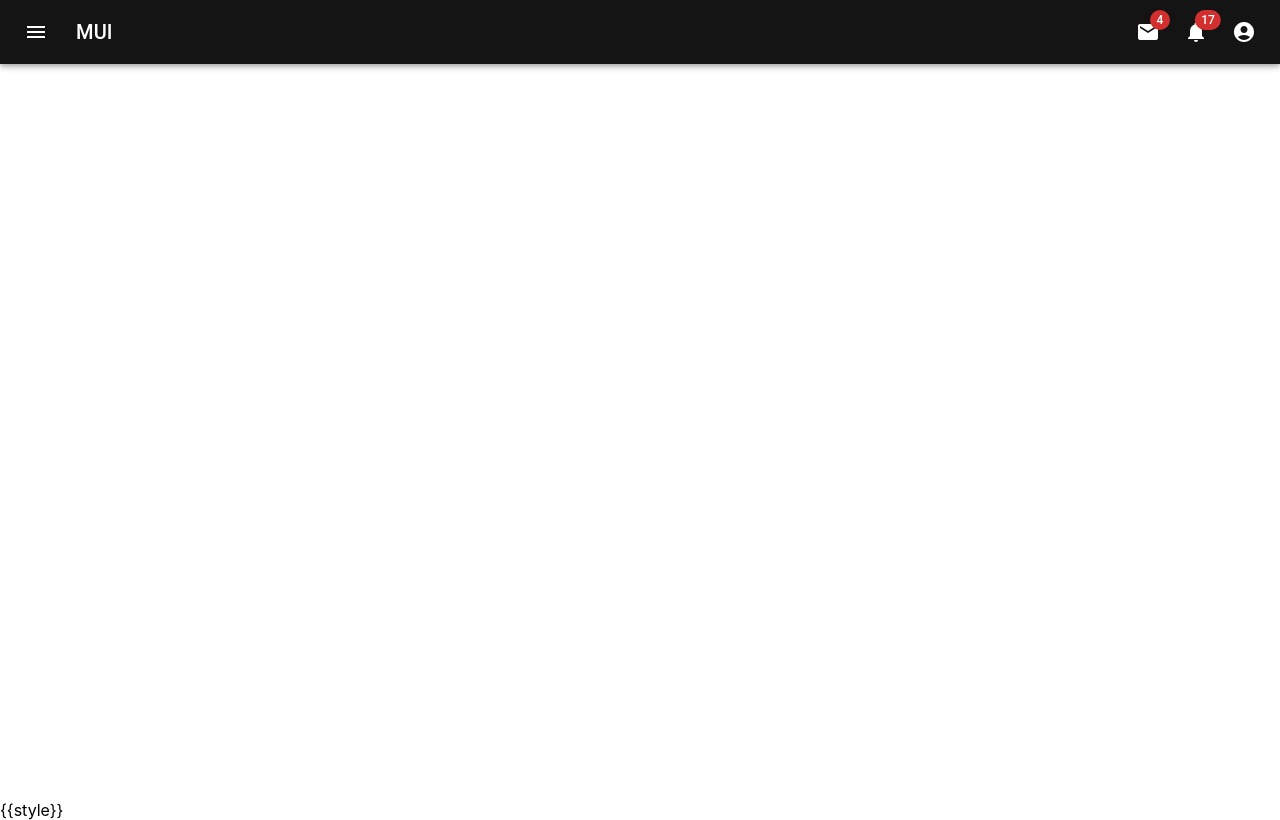
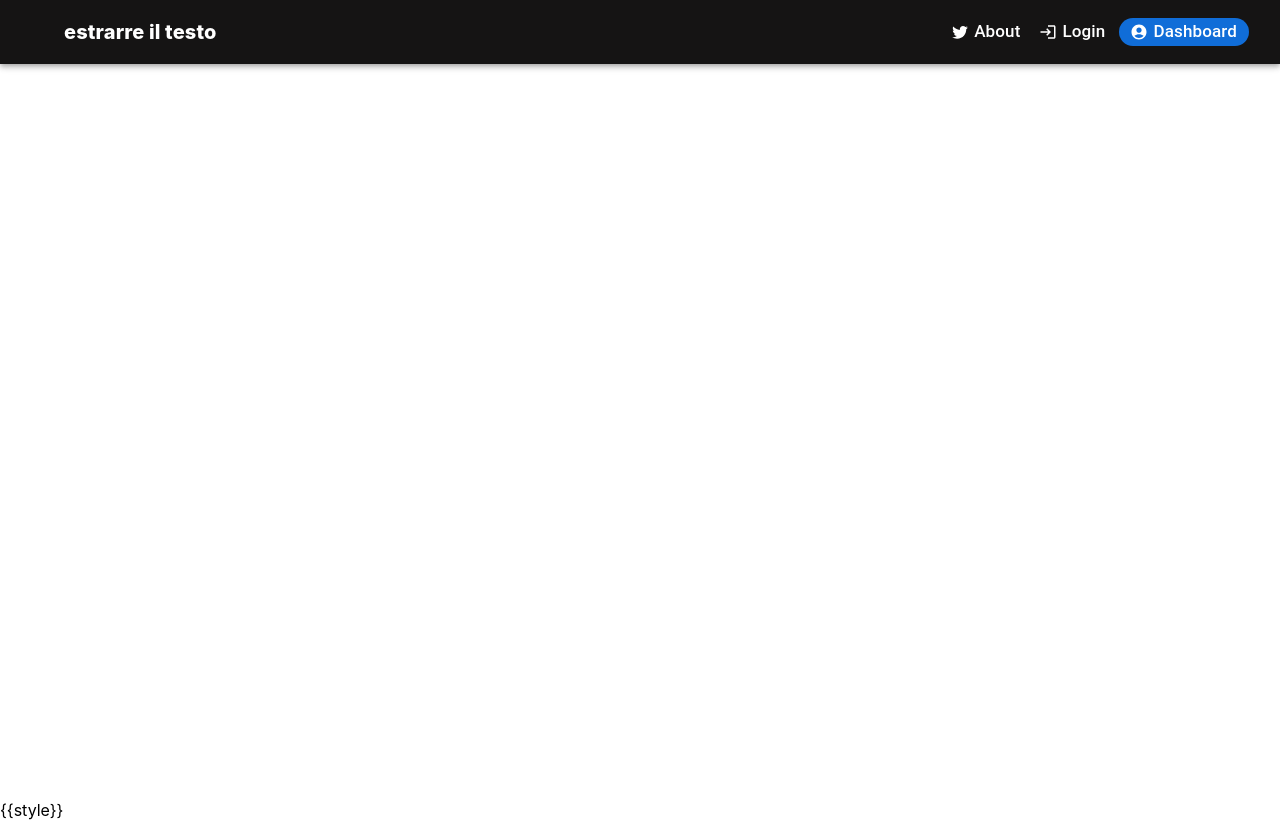
Before and after one commit to JohnnyOhms/FileText-Extractor, a React (Create React App) app: page / in a window 1280 px wide. Built offline with nearby package versions, Linux system fonts and the light colour scheme.

Commit message:
navbar updated

```diff
--- a/src/component/Navbar.js
+++ b/src/component/Navbar.js
@@ -1,44 +1,15 @@
 import * as React from "react";
-import { styled, alpha } from "@mui/material/styles";
 import AppBar from "@mui/material/AppBar";
 import Box from "@mui/material/Box";
 import Toolbar from "@mui/material/Toolbar";
 import IconButton from "@mui/material/IconButton";
 import Typography from "@mui/material/Typography";
-import InputBase from "@mui/material/InputBase";
-import Badge from "@mui/material/Badge";
 import MenuItem from "@mui/material/MenuItem";
 import Menu from "@mui/material/Menu";
+import AccountCircle from "@mui/icons-material/AccountCircle";
+import LoginIcon from "@mui/icons-material/Login";
+import TwitterIcon from "@mui/icons-material/Twitter";
 import MenuIcon from "@mui/icons-material/Menu";
-import SearchIcon from "@mui/icons-material/Search";
-import AccountCircle from "@mui/icons-material/AccountCircle";
-import MailIcon from "@mui/icons-material/Mail";
-import NotificationsIcon from "@mui/icons-material/Notifications";
-import MoreIcon from "@mui/icons-material/MoreVert";
-
-const SearchIconWrapper = styled("div")(({ theme }) => ({
-  padding: theme.spacing(0, 2),
-  height: "100%",
-  position: "absolute",
-  pointerEvents: "none",
-  display: "flex",
-  alignItems: "center",
-  justifyContent: "center",
-}));
-
-const StyledInputBase = styled(InputBase)(({ theme }) => ({
-  color: "inherit",
-  "& .MuiInputBase-input": {
-    padding: theme.spacing(1, 1, 1, 0),
-    // vertical padding + font size from searchIcon
-    paddingLeft: `calc(1em + ${theme.spacing(4)})`,
-    transition: theme.transitions.create("width"),
-    width: "100%",
-    [theme.breakpoints.up("md")]: {
-      width: "20ch",
-    },
-  },
-}));
 
 export const NavBar = () => {
   const [anchorEl, setAnchorEl] = React.useState(null);
@@ -105,11 +76,9 @@ export const NavBar = () => {
     >
       <MenuItem>
         <IconButton size="large" aria-label="show 4 new mails" color="inherit">
-          <Badge badgeContent={4} color="error">
-            <MailIcon />
-          </Badge>
+          <TwitterIcon />
         </IconButton>
-        <p>Messages</p>
+        <p>About Me</p>
       </MenuItem>
       <MenuItem>
         <IconButton
@@ -117,11 +86,9 @@ export const NavBar = () => {
           aria-label="show 17 new notifications"
           color="inherit"
         >
-          <Badge badgeContent={17} color="error">
-            <NotificationsIcon />
-          </Badge>
+          <LoginIcon />
         </IconButton>
-        <p>Notifications</p>
+        <p>Login</p>
       </MenuItem>
       <MenuItem onClick={handleProfileMenuOpen}>
         <IconButton
@@ -133,7 +100,7 @@ export const NavBar = () => {
         >
           <AccountCircle />
         </IconButton>
-        <p>Profile</p>
+        <p>Dashboard</p>
       </MenuItem>
     </Menu>
   );
@@ -142,55 +109,51 @@ export const NavBar = () => {
     <Box sx={{ flexGrow: 1 }}>
       <AppBar position="static">
         <Toolbar>
-          <IconButton
-            size="large"
-            edge="start"
-            color="inherit"
-            aria-label="open drawer"
-            sx={{ mr: 2 }}
-          >
-            <MenuIcon />
-          </IconButton>
           <Typography
             variant="h6"
             noWrap
             component="div"
-            sx={{ display: { xs: "none", sm: "block" } }}
+            sx={{
+              ml: { xs: "2px", sm: "40px" },
+              fontWeight: "800",
+              fontFamily: "unset",
+            }}
           >
-            MUI
+            estrarre il testo
           </Typography>
           <Box sx={{ flexGrow: 1 }} />
+
           <Box sx={{ display: { xs: "none", md: "flex" } }}>
-            <IconButton
-              size="large"
-              aria-label="show 4 new mails"
-              color="inherit"
+            <Typography variant="h6" sx={{ margin: "0 7px", fontSize: "17px" }}>
+              <IconButton size="small" color="inherit">
+                <TwitterIcon fontSize="16px" />
+              </IconButton>
+              About
+            </Typography>
+            <Typography variant="h6" sx={{ margin: "0 7px", fontSize: "17px" }}>
+              <IconButton size="small" color="inherit">
+                <LoginIcon fontSize="16px" />
+              </IconButton>
+              Login
+            </Typography>
+            <Typography
+              variant="h6"
+              sx={{
+                margin: "0 7px",
+                fontSize: "17px",
+                borderRadius: "1rem",
+                padding: "0 12px 0 6px",
+                background: "#106dd8",
+                color: "white",
+              }}
             >
-              <Badge badgeContent={4} color="error">
-                <MailIcon />
-              </Badge>
-            </IconButton>
-            <IconButton
-              size="large"
-              aria-label="show 17 new notifications"
-              color="inherit"
-            >
-              <Badge badgeContent={17} color="error">
-                <NotificationsIcon />
-              </Badge>
-            </IconButton>
-            <IconButton
-              size="large"
-              edge="end"
-              aria-label="account of current user"
-              aria-controls={menuId}
-              aria-haspopup="true"
-              onClick={handleProfileMenuOpen}
-              color="inherit"
-            >
-              <AccountCircle />
-            </IconButton>
+              <IconButton size="small" color="inherit">
+                <AccountCircle fontSize="16px" />
+              </IconButton>
+              Dashboard
+            </Typography>
           </Box>
+
           <Box sx={{ display: { xs: "flex", md: "none" } }}>
             <IconButton
               size="large"
@@ -200,7 +163,7 @@ export const NavBar = () => {
               onClick={handleMobileMenuOpen}
               color="inherit"
             >
-              <MoreIcon />
+              <MenuIcon />
             </IconButton>
           </Box>
         </Toolbar>
```
